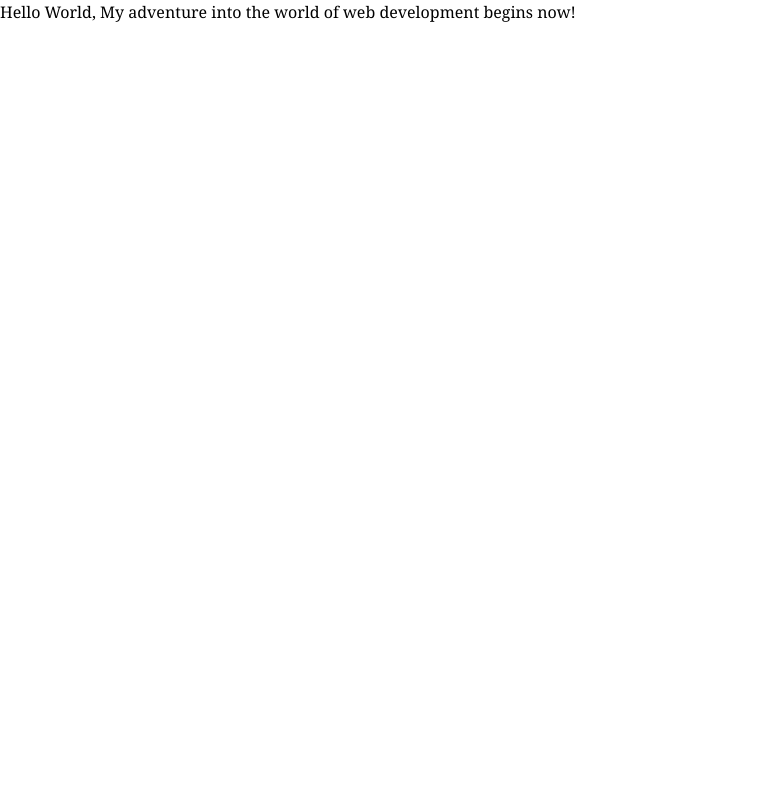
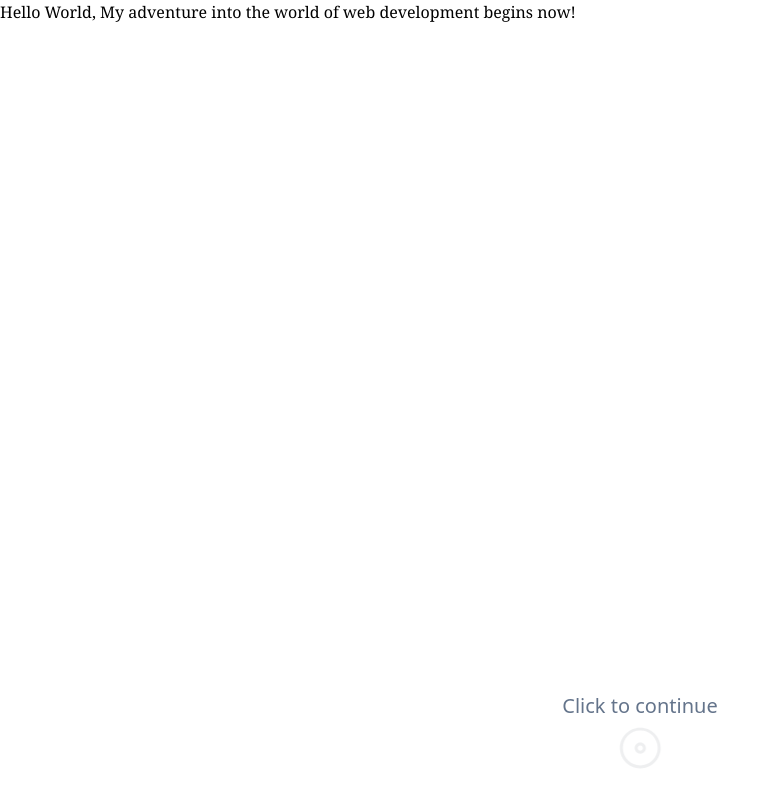
Before and after one commit to adeprastya/adefathoniprastya, a React (Vite) app: page / in a window 1280 px wide. Shown: the whole page, without its empty margins (0-780 px from the left). Built offline with nearby package versions, Linux system fonts and the light colour scheme.

Commit message:
feat: add IntroToast

```diff
--- a/package.json
+++ b/package.json
@@ -10,6 +10,7 @@
     "preview": "vite preview"
   },
   "dependencies": {
+    "@radix-ui/react-icons": "^1.3.0",
     "framer-motion": "^11.2.10",
     "react": "^18.2.0",
     "react-dom": "^18.2.0"
--- /dev/null
+++ b/src/components/IntroToast.jsx
@@ -0,0 +1,32 @@
+import { useContext } from "react";
+import { appStateContext } from "../context/AppStateContext";
+import { motion } from "framer-motion";
+import { DiscIcon } from "@radix-ui/react-icons";
+
+const sty = {
+	container: "fixed z-50 bottom-10 left-[50%] translate-x-[-50%] flex flex-col items-center gap-2 sm:gap-3 xl:gap-4",
+	text: "text-base sm:text-lg xl:text-xl",
+	icon: "w-4 h-4 sm:w-5 sm:h-5 xl:w-6 xl:h-6 animate-ping"
+};
+
+export default function IntroToast({ index }) {
+	const { appState } = useContext(appStateContext);
+
+	return (
+		<motion.div
+			initial={{ y: 0, x: "-50%", opacity: 0 }}
+			animate={{ y: 0, opacity: 1 }}
+			transition={{
+				ease: "easeInOut",
+				duration: 1,
+				delay: 2
+			}}
+			className={sty.container}
+		>
+			<p className={`${sty.text} ${index < 3 ? "text-slate-500" : "text-slate-400"}`}>
+				{appState.isMobile ? "Tap to continue" : "Click to continue"}
+			</p>
+			<DiscIcon className={`${sty.icon} ${index < 3 ? "text-slate-800" : "text-slate-300"}`} />
+		</motion.div>
+	);
+}
--- a/src/pages/intro.jsx
+++ b/src/pages/intro.jsx
@@ -1,8 +1,7 @@
 import Cursor from "../components/Cursor";
+import IntroToast from "../components/IntroToast";
 import { useEffect, useState, useRef } from "react";
 import { motion } from "framer-motion";
-
-// alert("Click to next");
 
 const text = [
 	// HTML
@@ -31,7 +30,7 @@ const text = [
 
 	"Thank you for lending me your eyes on this odyssey", // 10
 
-	"Ooopsss, almost forgot to introduce myself! The name's...", // 11
+	"Ooopsss, almost forgot to introduce myself! My name's...", // 11
 
 	"Ade Fathoni Prastya" // 12
 ];
@@ -95,6 +94,8 @@ export default function Intro() {
 
 	return (
 		<div onClick={handleClick} className={sty.container}>
+			{waiting == false && <IntroToast index={index} />}
+
 			{index >= 6 && <Cursor element={textRef} />}
 
 			{index < 7 && (
```
Also changed, not shown: 1 other file (tests, documents, lock files or other folders).
